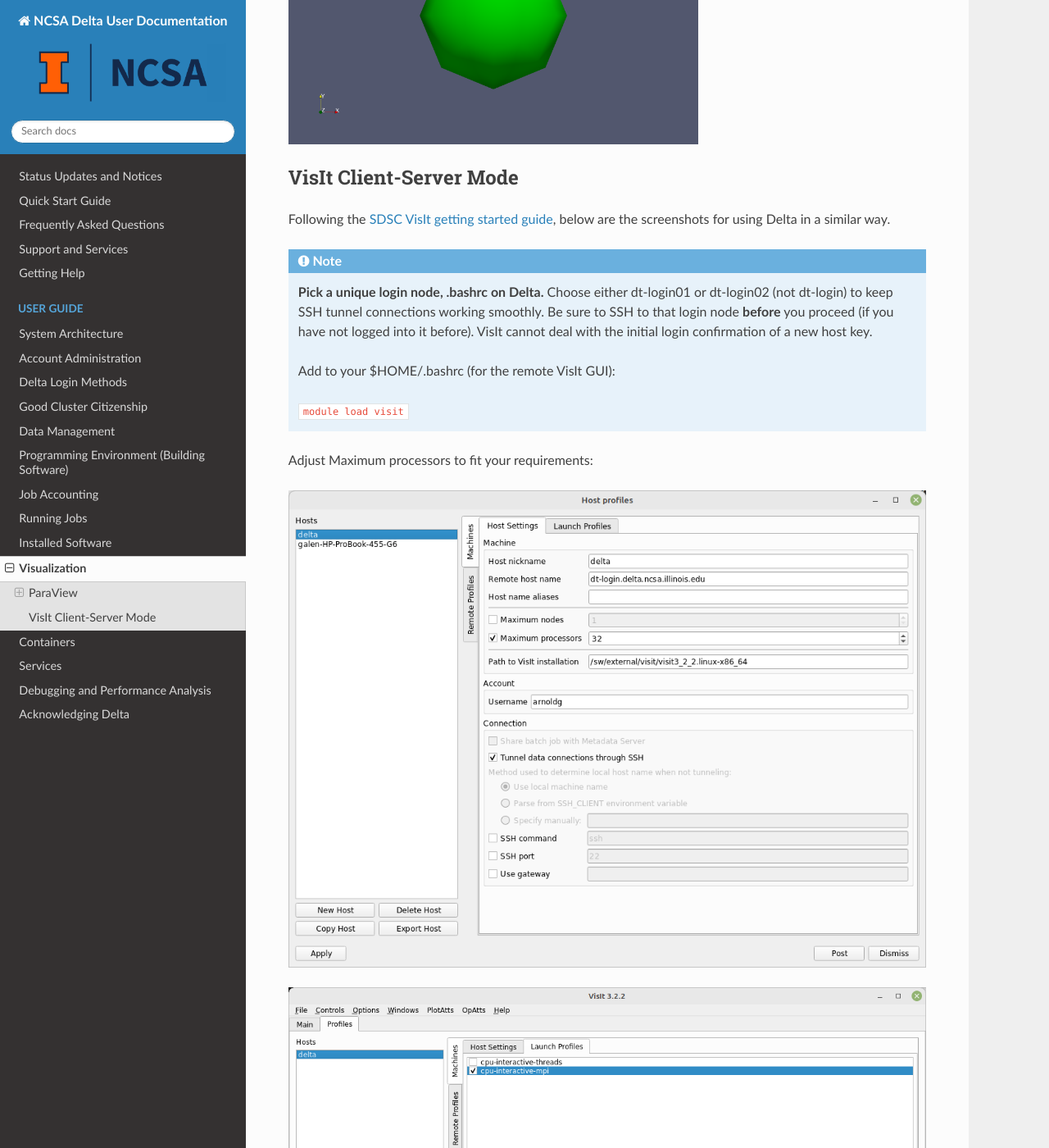
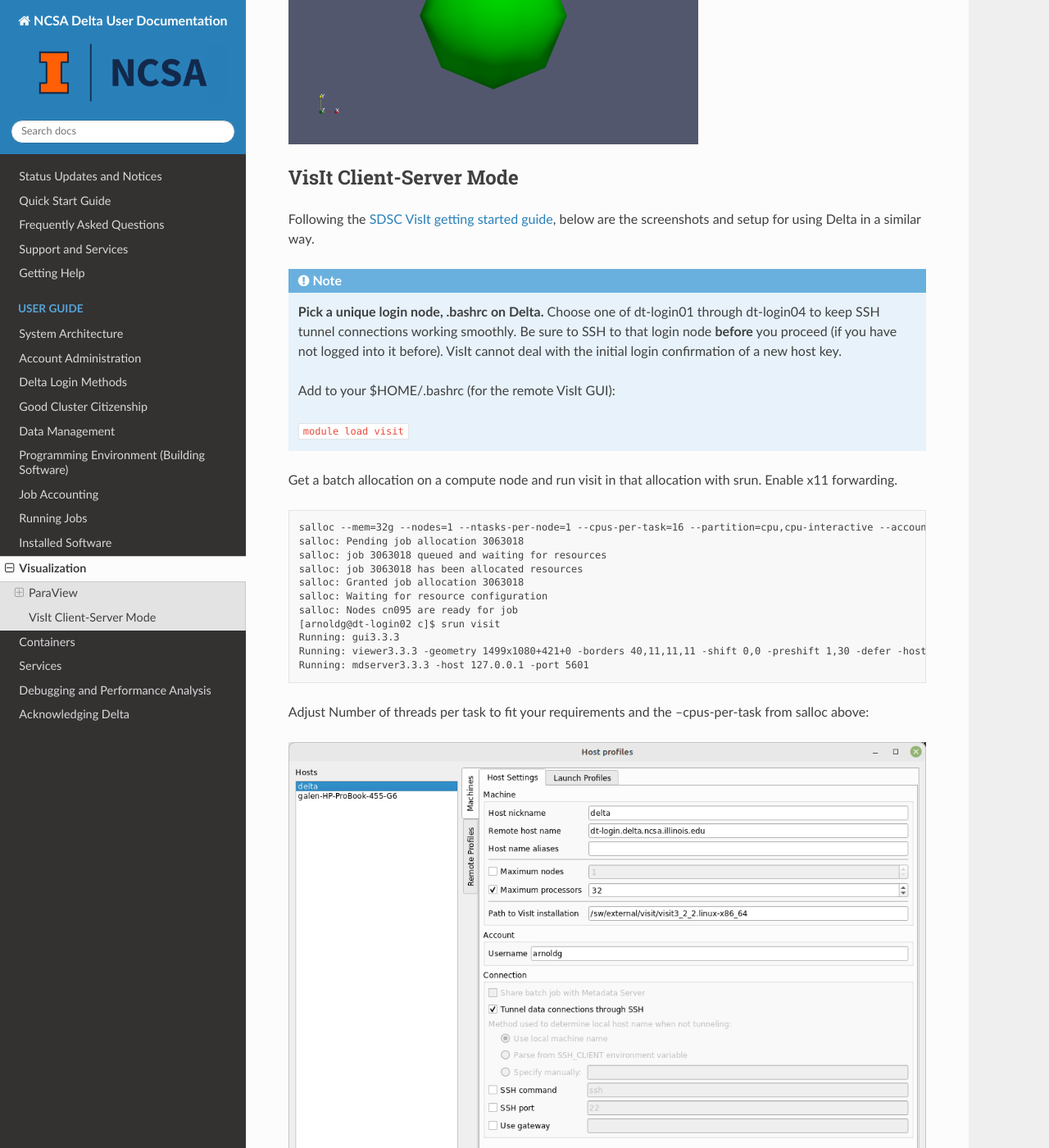
Before and after one commit to ncsa/Delta_doc, a Sphinx documentation site: the page built from docs/source/user_guide/visualization.rst, in a window 1280 px wide and 1400 px high, scrolled down 1041 px. Shown: the whole window at 82% size. Built offline with Sphinx 7.4.7 and the Read the Docs theme 2.0.0, drawn with Linux system fonts in a browser that asks for light colours; some of the changed text lies outside the part shown.

Commit message:
Updated visit portion
simplified, dropped mpi , threads only example with salloc, srun visit

```diff
--- a/docs/source/user_guide/visualization.rst
+++ b/docs/source/user_guide/visualization.rst
@@ -44,37 +44,40 @@ greenSphereScreenshot.png:
 VisIt Client-Server Mode
 -------------------------
 
-Following the `SDSC VisIt getting started guide <https://www.sdsc.edu/education_and_training/tutorials1/visit.html>`_, below are the screenshots for using Delta in a similar way.
+Following the `SDSC VisIt getting started guide <https://www.sdsc.edu/education_and_training/tutorials1/visit.html>`_, below are the screenshots and setup for using Delta in a similar way.
 
 .. note::
-   **Pick a unique login node, .bashrc on Delta.** Choose either dt-login01 or dt-login02 (not dt-login) to keep SSH tunnel connections working smoothly. Be sure to SSH to that login node **before** you proceed (if you have not logged into it before). VisIt cannot deal with the initial login confirmation of a new host key.
+   **Pick a unique login node, .bashrc on Delta.** Choose one of dt-login01 through dt-login04 to keep SSH tunnel connections working smoothly. Be sure to SSH to that login node **before** you proceed (if you have not logged into it before). VisIt cannot deal with the initial login confirmation of a new host key.
 
    Add to your $HOME/.bashrc (for the remote VisIt GUI):
 
    ``module load visit``
 
-Adjust Maximum processors to fit your requirements:
+Get a batch allocation on a compute node and run visit in that allocation with srun.  Enable x11 forwarding.
+
+.. code-block::
+
+   salloc --mem=32g --nodes=1 --ntasks-per-node=1 --cpus-per-task=16 --partition=cpu,cpu-interactive --account=bbka-delta-cpu --constraint=scratch --x11 --time=00:30:00
+   salloc: Pending job allocation 3063018
+   salloc: job 3063018 queued and waiting for resources
+   salloc: job 3063018 has been allocated resources
+   salloc: Granted job allocation 3063018
+   salloc: Waiting for resource configuration
+   salloc: Nodes cn095 are ready for job
+   [arnoldg@dt-login02 c]$ srun visit
+   Running: gui3.3.3
+   Running: viewer3.3.3 -geometry 1499x1080+421+0 -borders 40,11,11,11 -shift 0,0 -preshift 1,30 -defer -host 127.0.0.1 -port 5600
+   Running: mdserver3.3.3 -host 127.0.0.1 -port 5601
+
+
+Adjust Number of threads per task to fit your requirements and the --cpus-per-task from salloc above:
 
 ..  image:: images/visualization/01_visit_host_settings.png
     :alt: delta host profile settings
     :width: 1000px
 
-..  image:: images/visualization/02_visit-mpi-settings.png
-    :alt: cpu interactive mpi launch profile
-    :width: 1000px
+Leave the Parallel tab options unchecked.  Since this example is not using MPI, that tab isn't applicable.
 
-The "-interactive" version of a partition is shown.
-Note, those partitions are for quick tests up to 30 minutes; choose another partition for longer sessions.
-
-Partitions and accounts should match: GPU partitions go with GPU account endings, CPU partitions with CPU account endings. Your input in the **Bank/Account** field must match one of your available accounts (CPU or GPU, as appropriate); these are listed under 'Project' when you run the ``accounts`` command.
-
-..  image:: images/visualization/03_visit-mpi-parallel.png
-    :alt: mpi parallel launch settings
-    :width: 1000px
-
-..  image:: images/visualization/04_visit-mpi-parallel-adv.png
-    :alt: mpi parallel advanced settings
-    :width: 1000px
 
 **Options** → **Save Settings** after filling in the above.
 
```
